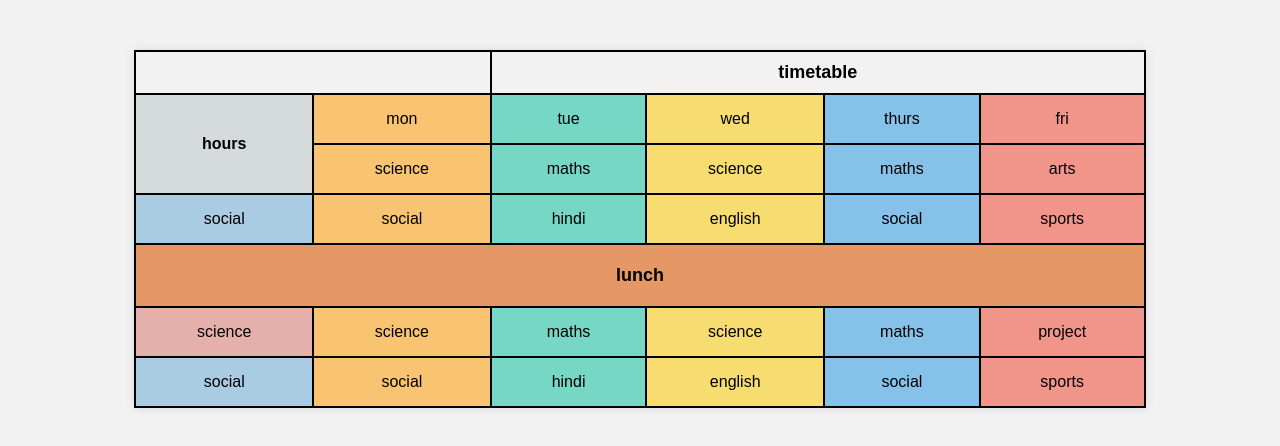
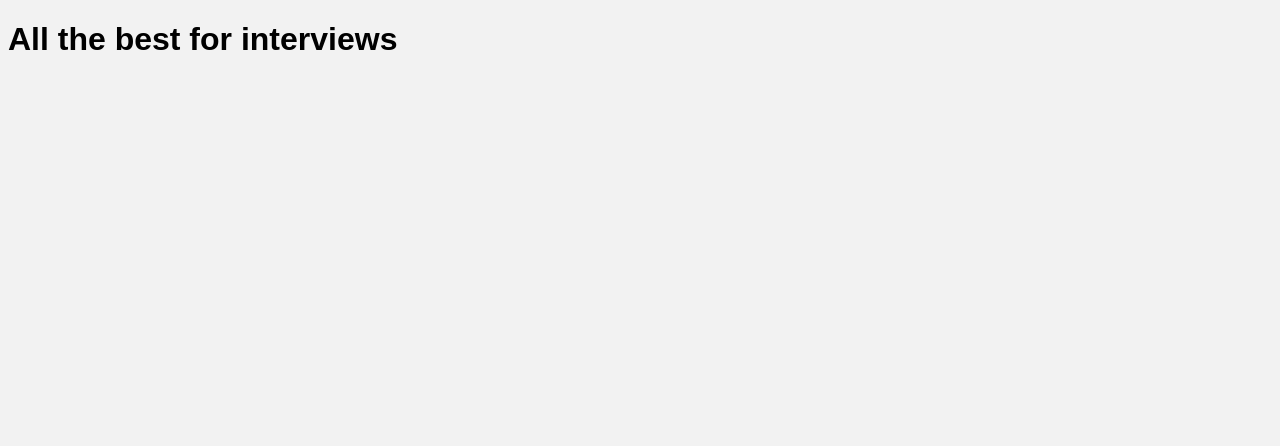
Before and after one commit to sneha1519-ag/Full-Stack, a plain HTML site: page index.html in a window 1280 px wide. Drawn offline with Linux system fonts and the light colour scheme; files that its build step writes are made by us from their sources.

Commit message:
Update index.html

```diff
--- a/index.html
+++ b/index.html
@@ -6,57 +6,6 @@
     <link href="assignment-1-style.css" rel="stylesheet">
 </head>
 <body>
-<table>
-    <thead>
-    <tr>
-        <th colspan="2"></th>
-        <th colspan="5">timetable</th>
-    </tr>
-    </thead>
-    <tbody>
-    <tr>
-        <td rowspan="2" class="hours">hours</td>
-        <td class="mon">mon</td>
-        <td class="tue">tue</td>
-        <td class="wed">wed</td>
-        <td class="thurs">thurs</td>
-        <td class="fri">fri</td>
-    </tr>
-    <tr>
-        <td class="mon">science</td>
-        <td class="tue">maths</td>
-        <td class="wed">science</td>
-        <td class="thurs">maths</td>
-        <td class="fri">arts</td>
-    </tr>
-    <tr>
-        <td class="social">social</td>
-        <td class="mon">social</td>
-        <td class="tue">hindi</td>
-        <td class="wed">english</td>
-        <td class="thurs">social</td>
-        <td class="fri">sports</td>
-    </tr>
-    <tr>
-        <td colspan="6" class="lunch">lunch</td>
-    </tr>
-    <tr>
-        <td class="science">science</td>
-        <td class="mon">science</td>
-        <td class="tue">maths</td>
-        <td class="wed">science</td>
-        <td class="thurs">maths</td>
-        <td class="fri">project</td>
-    </tr>
-    <tr>
-        <td class="social">social</td>
-        <td class="mon">social</td>
-        <td class="tue">hindi</td>
-        <td class="wed">english</td>
-        <td class="thurs">social</td>
-        <td class="fri">sports</td>
-    </tr>
-    </tbody>
-</table>
+<h1>All the best for interviews</h1>
 </body>
 </html>
```
